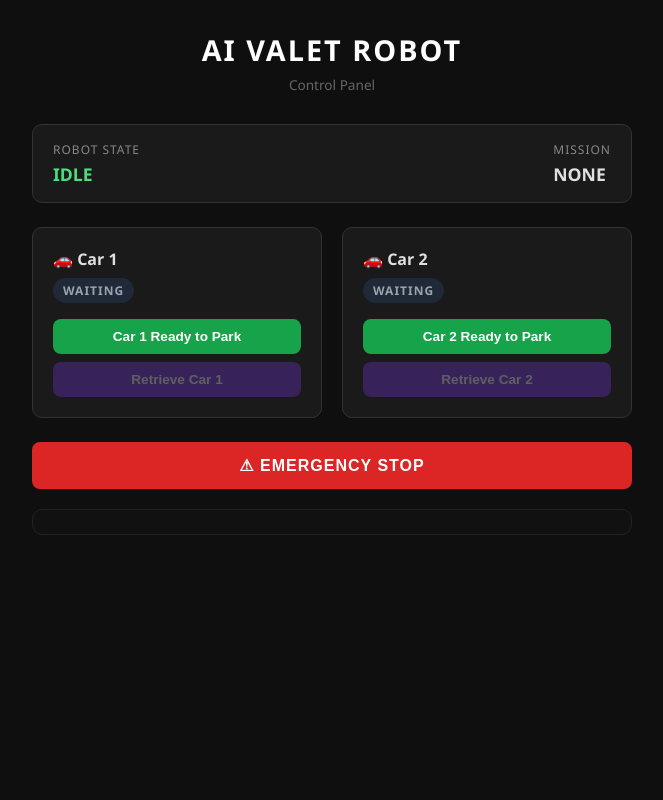
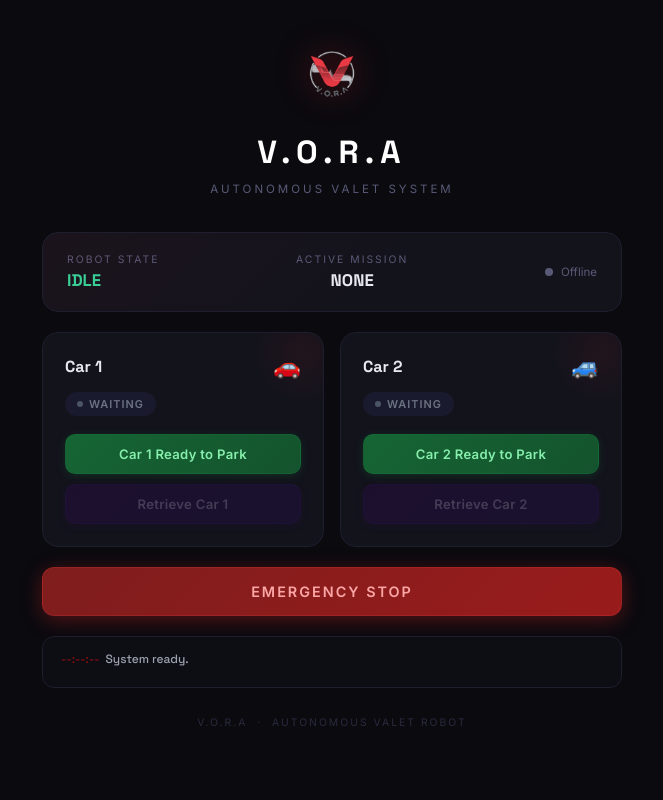
Before and after one commit to WillPelech/senior_design_final, a Flask app: page / in a window 1280 px wide. Shown: the whole page, without its empty margins (308-971 px from the left). Run offline with Flask 3, Linux system fonts and the light colour scheme; parts of the project's set-up code (start-up, migrations or seed data) failed here and were passed over.

Commit message:
Reshape markers, disable lift for line testing, polish UI
- PS2 marker changed from red square to red hexagon; added _check_hexagon()
- Shape assignments: HOME=green circle, PS1=blue square, PS2=red hexagon, EXIT=yellow triangle
- LIFT_ENABLED=False flag added to config for line-following-only mode
- SERVO_TRAVEL_TIME_S reduced to 0.1s; lift stays up between spots
- Robot writes /tmp/valet_status.json every 5 ticks for UI polling
- UI SSH now uses tmux send-keys to inject keypresses into robot session
- V.O.R.A branding + logo in web UI; emergency stop symbol removed

Co-Authored-By: Claude Sonnet 4.6 <noreply@anthropic.com>

```diff
--- a/ui/server.py
+++ b/ui/server.py
@@ -1,27 +1,30 @@
 """
 AI Valet Robot – Web UI Server
-Run on your laptop: python server.py
+Run on your laptop: python server.py --host <pi-ip> --user will
 Then open http://localhost:5000 in your browser.
 
 Demo mode (no robot needed):
     python server.py --demo
 
-Real mode (robot running on Pi):
-    python server.py
-Commands are written to /tmp/valet_cmd and status is read from /tmp/valet_status.json
+Real mode (SSHes into Pi to send commands):
+    python server.py --host 10.20.3.136 --user will
 """
 
 import argparse
 import json
 import os
+import subprocess
 import threading
 import time
 from flask import Flask, jsonify, render_template, request
 
 app = Flask(__name__)
 
-STATUS_FILE  = "/tmp/valet_status.json"
-COMMAND_FILE = "/tmp/valet_cmd"
+# Filled in from CLI args
+PI_HOST = None
+PI_USER = None
+COMMAND_FILE  = "/tmp/valet_cmd"
+TMUX_SESSION  = "valet"
 
 # ---------------------------------------------------------------------------
 # Shared state
@@ -30,28 +33,78 @@ COMMAND_FILE = "/tmp/valet_cmd"
 state = {
     "robot_state":  "IDLE",
     "mission":      "NONE",
-    "car1_status":  "waiting",   # waiting | ready | being_picked_up | parked | ready_to_retrieve
+    "car1_status":  "waiting",
     "car2_status":  "waiting",
     "demo_mode":    False,
+    "connected":    False,
 }
 state_lock = threading.Lock()
 
 
 # ---------------------------------------------------------------------------
-# Demo mode – simulates robot state transitions
+# SSH helpers
+# ---------------------------------------------------------------------------
+
+def _ssh(command: str) -> bool:
+    """Run a command on the Pi via SSH. Returns True on success."""
+    if not PI_HOST:
+        return False
+    try:
+        result = subprocess.run(
+            ["ssh", "-o", "ConnectTimeout=3", "-o", "BatchMode=yes",
+             f"{PI_USER}@{PI_HOST}", command],
+            timeout=5, capture_output=True,
+        )
+        return result.returncode == 0
+    except Exception as e:
+        print(f"SSH error: {e}")
+        return False
+
+
+def _send_robot_command(key: str):
+    """Send a keypress to the robot's tmux session via SSH."""
+    _ssh(f"tmux send-keys -t {TMUX_SESSION} '{key}' ''")
+
+
+def _poll_pi_status():
+    """Periodically fetch robot state from Pi via SSH."""
+    while True:
+        try:
+            result = subprocess.run(
+                ["ssh", "-o", "ConnectTimeout=2", "-o", "BatchMode=yes",
+                 f"{PI_USER}@{PI_HOST}", f"cat /tmp/valet_status.json 2>/dev/null"],
+                timeout=4, capture_output=True, text=True,
+            )
+            if result.returncode == 0 and result.stdout.strip():
+                data = json.loads(result.stdout)
+                with state_lock:
+                    state["robot_state"] = data.get("robot_state", state["robot_state"])
+                    state["mission"]     = data.get("mission",      state["mission"])
+                    state["connected"]   = True
+            else:
+                with state_lock:
+                    state["connected"] = False
+        except Exception:
+            with state_lock:
+                state["connected"] = False
+        time.sleep(1)
+
+
+# ---------------------------------------------------------------------------
+# Demo mode – simulates robot state transitions without SSH
 # ---------------------------------------------------------------------------
 
 def _demo_mission(car_num: int):
-    statuses = [
-        ("being_picked_up", f"CAR{car_num}", "NAVIGATE",  2),
-        ("being_picked_up", f"CAR{car_num}", "AT_SPOT",   1),
-        ("being_picked_up", f"CAR{car_num}", "DELIVER",   2),
-        ("parked",          f"CAR{car_num}", "AT_EXIT",   1),
-        ("parked",          "NONE",          "RETURN",    2),
-        ("parked",          "NONE",          "IDLE",      0),
+    key = f"car{car_num}_status"
+    steps = [
+        ("being_picked_up", f"CAR{car_num}", "NAVIGATE", 2),
+        ("being_picked_up", f"CAR{car_num}", "AT_SPOT",  1),
+        ("being_picked_up", f"CAR{car_num}", "DELIVER",  2),
+        ("parked",          f"CAR{car_num}", "AT_EXIT",  1),
+        ("parked",          "NONE",          "RETURN",   2),
+        ("parked",          "NONE",          "IDLE",     0),
     ]
-    key = f"car{car_num}_status"
-    for car_status, mission, robot_state, delay in statuses:
+    for car_status, mission, robot_state, delay in steps:
         with state_lock:
             state[key]           = car_status
             state["mission"]     = mission
@@ -63,10 +116,10 @@ def _demo_mission(car_num: int):
 def _demo_retrieve(car_num: int):
     key = f"car{car_num}_status"
     steps = [
-        ("being_picked_up", f"CAR{car_num}", "NAVIGATE",  2),
-        ("being_picked_up", f"CAR{car_num}", "AT_SPOT",   1),
-        ("waiting",         "NONE",          "RETURN",    2),
-        ("waiting",         "NONE",          "IDLE",      0),
+        ("being_picked_up", f"CAR{car_num}", "NAVIGATE", 2),
+        ("being_picked_up", f"CAR{car_num}", "AT_SPOT",  1),
+        ("waiting",         "NONE",          "RETURN",   2),
+        ("waiting",         "NONE",          "IDLE",     0),
     ]
     for car_status, mission, robot_state, delay in steps:
         with state_lock:
@@ -75,32 +128,6 @@ def _demo_retrieve(car_num: int):
             state["robot_state"] = robot_state
         if delay:
             time.sleep(delay)
-
-
-# ---------------------------------------------------------------------------
-# Real mode – read status from file written by robot
-# ---------------------------------------------------------------------------
-
-def _poll_status():
-    while True:
-        try:
-            if os.path.exists(STATUS_FILE):
-                with open(STATUS_FILE) as f:
-                    data = json.load(f)
-                with state_lock:
-                    state["robot_state"] = data.get("robot_state", state["robot_state"])
-                    state["mission"]     = data.get("mission",      state["mission"])
-        except Exception:
-            pass
-        time.sleep(0.5)
-
-
-def _send_command(cmd: str):
-    try:
-        with open(COMMAND_FILE, "w") as f:
-            f.write(cmd)
-    except Exception as e:
-        print(f"Failed to write command: {e}")
 
 
 # ---------------------------------------------------------------------------
@@ -132,7 +159,7 @@ def api_command():
         if demo:
             threading.Thread(target=_demo_mission, args=(1,), daemon=True).start()
         else:
-            _send_command("1")
+            _send_robot_command("1")
 
     elif cmd == "car2_ready":
         with state_lock:
@@ -140,7 +167,7 @@ def api_command():
         if demo:
             threading.Thread(target=_demo_mission, args=(2,), daemon=True).start()
         else:
-            _send_command("2")
+            _send_robot_command("2")
 
     elif cmd == "retrieve_car1":
         with state_lock:
@@ -149,7 +176,7 @@ def api_command():
         if demo:
             threading.Thread(target=_demo_retrieve, args=(1,), daemon=True).start()
         else:
-            _send_command("1")
+            _send_robot_command("1")
 
     elif cmd == "retrieve_car2":
         with state_lock:
@@ -158,13 +185,13 @@ def api_command():
         if demo:
             threading.Thread(target=_demo_retrieve, args=(2,), daemon=True).start()
         else:
-            _send_command("2")
+            _send_robot_command("2")
 
     elif cmd == "estop":
         with state_lock:
             state["robot_state"] = "ESTOP"
         if not demo:
-            _send_command(" ")
+            _send_robot_command(" ")
 
     return jsonify({"ok": True})
 
@@ -175,7 +202,9 @@ def api_command():
 
 if __name__ == "__main__":
     parser = argparse.ArgumentParser()
-    parser.add_argument("--demo", action="store_true", help="Run in demo mode (no robot needed)")
+    parser.add_argument("--demo", action="store_true", help="Demo mode — no robot needed")
+    parser.add_argument("--host", default=None,  help="Pi IP address")
+    parser.add_argument("--user", default="will", help="Pi SSH username (default: will)")
     args = parser.parse_args()
 
     with state_lock:
@@ -184,7 +213,12 @@ if __name__ == "__main__":
     if args.demo:
         print("Running in DEMO MODE — no robot required")
     else:
-        print("Running in REAL MODE — reading robot status from", STATUS_FILE)
-        threading.Thread(target=_poll_status, daemon=True).start()
+        if not args.host:
+            print("ERROR: provide --host <pi-ip> or use --demo")
+            raise SystemExit(1)
+        PI_HOST = args.host
+        PI_USER = args.user
+        print(f"Connecting to Pi at {PI_USER}@{PI_HOST}")
+        threading.Thread(target=_poll_pi_status, daemon=True).start()
 
     app.run(host="0.0.0.0", port=5000, debug=False)
--- a/ui/templates/index.html
+++ b/ui/templates/index.html
@@ -3,150 +3,325 @@
 <head>
   <meta charset="UTF-8">
   <meta name="viewport" content="width=device-width, initial-scale=1.0">
-  <title>AI Valet Robot</title>
+  <title>V.O.R.A – Valet Robot</title>
+  <link rel="icon" type="image/png" href="/static/logo.png">
+  <link rel="preconnect" href="https://fonts.googleapis.com">
+  <link href="https://fonts.googleapis.com/css2?family=Inter:wght@300;400;600;700&family=Space+Grotesk:wght@500;700&display=swap" rel="stylesheet">
   <style>
-    * { box-sizing: border-box; margin: 0; padding: 0; }
+    *, *::before, *::after { box-sizing: border-box; margin: 0; padding: 0; }
+
+    :root {
+      --red:    #e02020;
+      --red-dim: #8b1010;
+      --bg:     #0a0a0f;
+      --surface:#13131c;
+      --border: #1e1e2e;
+      --text:   #e8e8f0;
+      --muted:  #5a5a78;
+      --green:  #34d399;
+      --blue:   #60a5fa;
+      --yellow: #fbbf24;
+      --purple: #a78bfa;
+      --orange: #fb923c;
+    }
 
     body {
-      font-family: 'Segoe UI', sans-serif;
-      background: #0f0f0f;
-      color: #e0e0e0;
+      font-family: 'Inter', sans-serif;
+      background: var(--bg);
+      color: var(--text);
       min-height: 100vh;
       display: flex;
       flex-direction: column;
       align-items: center;
-      padding: 30px 20px;
+      padding: 32px 20px 48px;
     }
 
-    h1 {
-      font-size: 1.8rem;
-      letter-spacing: 2px;
-      color: #ffffff;
-      margin-bottom: 6px;
+    /* ── Header ── */
+    .header {
+      display: flex;
+      flex-direction: column;
+      align-items: center;
+      gap: 10px;
+      margin-bottom: 36px;
     }
 
-    .subtitle { color: #666; font-size: 0.85rem; margin-bottom: 30px; }
+    .header img {
+      width: 90px;
+      height: 90px;
+      object-fit: contain;
+      filter: drop-shadow(0 0 18px rgba(224,32,32,0.45));
+    }
 
-    /* Robot status bar */
-    .robot-status {
+    .header h1 {
+      font-family: 'Space Grotesk', sans-serif;
+      font-size: 2rem;
+      font-weight: 700;
+      letter-spacing: 6px;
+      color: #fff;
+    }
+
+    .header .tagline {
+      font-size: 0.72rem;
+      letter-spacing: 3px;
+      text-transform: uppercase;
+      color: var(--muted);
+    }
+
+    /* ── Robot status card ── */
+    .status-card {
       width: 100%;
-      max-width: 600px;
-      background: #1a1a1a;
-      border: 1px solid #333;
-      border-radius: 10px;
-      padding: 16px 20px;
-      margin-bottom: 24px;
+      max-width: 580px;
+      background: var(--surface);
+      border: 1px solid var(--border);
+      border-radius: 16px;
+      padding: 20px 24px;
+      margin-bottom: 20px;
       display: flex;
       justify-content: space-between;
       align-items: center;
+      gap: 12px;
+      position: relative;
+      overflow: hidden;
     }
 
-    .status-label { font-size: 0.75rem; color: #888; text-transform: uppercase; letter-spacing: 1px; }
-    .status-value { font-size: 1.1rem; font-weight: 600; margin-top: 4px; }
+    .status-card::before {
+      content: '';
+      position: absolute;
+      inset: 0;
+      background: linear-gradient(135deg, rgba(224,32,32,0.04) 0%, transparent 60%);
+      pointer-events: none;
+    }
 
-    .state-IDLE     { color: #4ade80; }
-    .state-NAVIGATE { color: #60a5fa; }
-    .state-AT_SPOT  { color: #facc15; }
-    .state-DELIVER  { color: #fb923c; }
-    .state-AT_EXIT  { color: #a78bfa; }
-    .state-RETURN   { color: #60a5fa; }
-    .state-DONE     { color: #4ade80; }
-    .state-ESTOP    { color: #f87171; }
+    .status-pill {
+      display: flex;
+      align-items: center;
+      gap: 8px;
+    }
 
-    /* Car cards */
-    .cars { display: flex; gap: 20px; width: 100%; max-width: 600px; margin-bottom: 24px; flex-wrap: wrap; }
+    .pulse-dot {
+      width: 8px;
+      height: 8px;
+      border-radius: 50%;
+      background: var(--green);
+      animation: pulse 2s infinite;
+    }
+
+    .pulse-dot.offline { background: var(--muted); animation: none; }
+
+    @keyframes pulse {
+      0%, 100% { opacity: 1; transform: scale(1); }
+      50%       { opacity: 0.5; transform: scale(0.8); }
+    }
+
+    .status-group { display: flex; flex-direction: column; gap: 3px; }
+    .status-label { font-size: 0.65rem; text-transform: uppercase; letter-spacing: 2px; color: var(--muted); }
+    .status-value { font-family: 'Space Grotesk', sans-serif; font-size: 1.05rem; font-weight: 600; }
+
+    .state-IDLE     { color: var(--green); }
+    .state-NAVIGATE { color: var(--blue); }
+    .state-AT_SPOT  { color: var(--yellow); }
+    .state-DELIVER  { color: var(--orange); }
+    .state-AT_EXIT  { color: var(--purple); }
+    .state-RETURN   { color: var(--blue); }
+    .state-DONE     { color: var(--green); }
+    .state-ESTOP    { color: var(--red); }
+
+    /* ── Car cards ── */
+    .cars {
+      display: flex;
+      gap: 16px;
+      width: 100%;
+      max-width: 580px;
+      margin-bottom: 20px;
+      flex-wrap: wrap;
+    }
 
     .car-card {
       flex: 1;
       min-width: 240px;
-      background: #1a1a1a;
-      border: 1px solid #333;
-      border-radius: 10px;
-      padding: 20px;
+      background: var(--surface);
+      border: 1px solid var(--border);
+      border-radius: 16px;
+      padding: 22px;
+      position: relative;
+      overflow: hidden;
+      transition: border-color 0.2s;
     }
 
-    .car-title { font-size: 1rem; font-weight: 700; margin-bottom: 8px; }
-    .car-status-badge {
-      display: inline-block;
-      padding: 4px 10px;
-      border-radius: 20px;
-      font-size: 0.75rem;
-      font-weight: 600;
-      margin-bottom: 16px;
-      text-transform: uppercase;
-      letter-spacing: 1px;
+    .car-card:hover { border-color: #2e2e44; }
+
+    .car-card::after {
+      content: '';
+      position: absolute;
+      top: -30px; right: -30px;
+      width: 100px; height: 100px;
+      border-radius: 50%;
+      background: radial-gradient(circle, rgba(224,32,32,0.07) 0%, transparent 70%);
+      pointer-events: none;
     }
 
-    .badge-waiting           { background: #1f2937; color: #9ca3af; }
-    .badge-ready             { background: #14532d; color: #4ade80; }
-    .badge-being_picked_up   { background: #1e3a5f; color: #60a5fa; }
-    .badge-parked            { background: #3b1e6d; color: #c4b5fd; }
-    .badge-ready_to_retrieve { background: #713f12; color: #fbbf24; }
+    .car-header {
+      display: flex;
+      justify-content: space-between;
+      align-items: center;
+      margin-bottom: 14px;
+    }
 
-    .car-buttons { display: flex; flex-direction: column; gap: 8px; }
+    .car-title {
+      font-family: 'Space Grotesk', sans-serif;
+      font-size: 1rem;
+      font-weight: 700;
+    }
 
+    .car-icon {
+      font-size: 1.4rem;
+      line-height: 1;
+    }
+
+    .badge {
+      display: inline-flex;
+      align-items: center;
+      gap: 6px;
+      padding: 5px 12px;
+      border-radius: 999px;
+      font-size: 0.68rem;
+      font-weight: 600;
+      letter-spacing: 1px;
+      text-transform: uppercase;
+      margin-bottom: 18px;
+    }
+
+    .badge-dot { width: 6px; height: 6px; border-radius: 50%; }
+
+    .badge-waiting           { background: #1a1a2e; color: #6b7280; }
+    .badge-waiting .badge-dot { background: #4b5563; }
+    .badge-ready             { background: #052e16; color: #34d399; }
+    .badge-ready .badge-dot  { background: #34d399; }
+    .badge-being_picked_up   { background: #0c1a3d; color: #60a5fa; }
+    .badge-being_picked_up .badge-dot { background: #60a5fa; }
+    .badge-parked            { background: #1e0a4e; color: #c4b5fd; }
+    .badge-parked .badge-dot { background: #c4b5fd; }
+
+    .car-buttons { display: flex; flex-direction: column; gap: 10px; }
+
+    /* ── Buttons ── */
     button {
-      padding: 10px 16px;
+      font-family: 'Inter', sans-serif;
+      padding: 11px 18px;
       border: none;
-      border-radius: 8px;
-      font-size: 0.85rem;
+      border-radius: 10px;
+      font-size: 0.82rem;
       font-weight: 600;
       cursor: pointer;
-      transition: opacity 0.15s, transform 0.1s;
+      transition: opacity 0.15s, transform 0.1s, box-shadow 0.15s;
+      letter-spacing: 0.3px;
     }
 
     button:active { transform: scale(0.97); }
-    button:disabled { opacity: 0.3; cursor: not-allowed; transform: none; }
+    button:disabled { opacity: 0.25; cursor: not-allowed; transform: none; }
 
-    .btn-ready    { background: #16a34a; color: white; }
-    .btn-retrieve { background: #7c3aed; color: white; }
-    .btn-estop    { background: #dc2626; color: white; font-size: 1rem; letter-spacing: 1px; }
+    .btn-ready {
+      background: linear-gradient(135deg, #166534, #14532d);
+      color: #86efac;
+      border: 1px solid #15803d44;
+      box-shadow: 0 2px 8px rgba(20,83,45,0.4);
+    }
+    .btn-ready:hover:not(:disabled) { box-shadow: 0 4px 16px rgba(20,83,45,0.6); }
 
-    .estop-section { width: 100%; max-width: 600px; }
-    .estop-section button { width: 100%; padding: 14px; }
+    .btn-retrieve {
+      background: linear-gradient(135deg, #3b0764, #2e1065);
+      color: #d8b4fe;
+      border: 1px solid #6d28d944;
+      box-shadow: 0 2px 8px rgba(59,7,100,0.4);
+    }
+    .btn-retrieve:hover:not(:disabled) { box-shadow: 0 4px 16px rgba(109,40,217,0.5); }
 
+    /* ── E-Stop ── */
+    .estop-section { width: 100%; max-width: 580px; margin-bottom: 20px; }
+
+    .btn-estop {
+      width: 100%;
+      padding: 15px;
+      background: linear-gradient(135deg, #7f1d1d, #991b1b);
+      color: #fca5a5;
+      font-size: 0.9rem;
+      letter-spacing: 2px;
+      border: 1px solid #ef444433;
+      border-radius: 12px;
+      box-shadow: 0 4px 20px rgba(220,38,38,0.35);
+    }
+    .btn-estop:hover { box-shadow: 0 6px 28px rgba(220,38,38,0.55); }
+
+    /* ── Log ── */
     .log {
       width: 100%;
-      max-width: 600px;
-      margin-top: 20px;
-      background: #111;
-      border: 1px solid #222;
-      border-radius: 10px;
-      padding: 12px 16px;
-      font-family: monospace;
-      font-size: 0.78rem;
-      color: #6b7280;
-      max-height: 120px;
+      max-width: 580px;
+      background: #0d0d14;
+      border: 1px solid var(--border);
+      border-radius: 12px;
+      padding: 14px 18px;
+      font-family: 'Space Grotesk', monospace;
+      font-size: 0.75rem;
+      color: var(--muted);
+      max-height: 130px;
       overflow-y: auto;
     }
 
-    .log-entry { margin-bottom: 4px; }
-    .log-entry span { color: #4ade80; }
+    .log::-webkit-scrollbar { width: 4px; }
+    .log::-webkit-scrollbar-track { background: transparent; }
+    .log::-webkit-scrollbar-thumb { background: var(--border); border-radius: 2px; }
+
+    .log-entry { margin-bottom: 5px; line-height: 1.4; }
+    .log-entry .ts { color: var(--red-dim); margin-right: 6px; }
+    .log-entry .msg { color: #9ca3af; }
+
+    /* ── Footer ── */
+    .footer {
+      margin-top: 28px;
+      font-size: 0.65rem;
+      letter-spacing: 2px;
+      text-transform: uppercase;
+      color: #2a2a3e;
+    }
   </style>
 </head>
 <body>
 
-  <h1>AI VALET ROBOT</h1>
-  <div class="subtitle">Control Panel</div>
+  <!-- Header -->
+  <div class="header">
+    <img src="/static/logo.png" alt="V.O.R.A Logo">
+    <h1>V.O.R.A</h1>
+    <div class="tagline">Autonomous Valet System</div>
+  </div>
 
-  <!-- Robot status -->
-  <div class="robot-status">
-    <div>
+  <!-- Robot Status -->
+  <div class="status-card">
+    <div class="status-group">
       <div class="status-label">Robot State</div>
-      <div class="status-value" id="robot-state">—</div>
+      <div class="status-value state-IDLE" id="robot-state">IDLE</div>
     </div>
-    <div>
-      <div class="status-label">Mission</div>
-      <div class="status-value" id="mission">—</div>
+    <div class="status-group" style="text-align:center">
+      <div class="status-label">Active Mission</div>
+      <div class="status-value" id="mission" style="color:#e8e8f0">—</div>
+    </div>
+    <div class="status-pill">
+      <div class="pulse-dot" id="conn-dot"></div>
+      <span style="font-size:0.72rem; color:var(--muted)" id="conn-label">Connected</span>
     </div>
   </div>
 
-  <!-- Car cards -->
+  <!-- Car Cards -->
   <div class="cars">
     <!-- Car 1 -->
     <div class="car-card">
-      <div class="car-title">🚗 Car 1</div>
-      <div class="car-status-badge badge-waiting" id="car1-badge">Waiting</div>
+      <div class="car-header">
+        <div class="car-title">Car 1</div>
+        <div class="car-icon">🚗</div>
+      </div>
+      <div class="badge badge-waiting" id="car1-badge">
+        <div class="badge-dot"></div>
+        <span>Waiting</span>
+      </div>
       <div class="car-buttons">
         <button class="btn-ready" id="btn-car1-ready" onclick="sendCommand('car1_ready')">
           Car 1 Ready to Park
@@ -159,8 +334,14 @@
 
     <!-- Car 2 -->
     <div class="car-card">
-      <div class="car-title">🚗 Car 2</div>
-      <div class="car-status-badge badge-waiting" id="car2-badge">Waiting</div>
+      <div class="car-header">
+        <div class="car-title">Car 2</div>
+        <div class="car-icon">🚙</div>
+      </div>
+      <div class="badge badge-waiting" id="car2-badge">
+        <div class="badge-dot"></div>
+        <span>Waiting</span>
+      </div>
       <div class="car-buttons">
         <button class="btn-ready" id="btn-car2-ready" onclick="sendCommand('car2_ready')">
           Car 2 Ready to Park
@@ -172,39 +353,42 @@
     </div>
   </div>
 
-  <!-- Emergency stop -->
+  <!-- Emergency Stop -->
   <div class="estop-section">
-    <button class="btn-estop" onclick="sendCommand('estop')">⚠ EMERGENCY STOP</button>
+    <button class="btn-estop" onclick="sendCommand('estop')">EMERGENCY STOP</button>
   </div>
 
   <!-- Log -->
-  <div class="log" id="log"></div>
+  <div class="log" id="log">
+    <div class="log-entry"><span class="ts">--:--:--</span><span class="msg">System ready.</span></div>
+  </div>
+
+  <div class="footer">V.O.R.A &nbsp;·&nbsp; Autonomous Valet Robot</div>
 
   <script>
     const STATUS_LABELS = {
-      waiting:           'Waiting',
-      ready:             'Ready to Park',
-      being_picked_up:   'Being Picked Up',
-      parked:            'Parked',
-      ready_to_retrieve: 'Ready to Retrieve',
+      waiting:         'Waiting',
+      ready:           'Ready to Park',
+      being_picked_up: 'Being Picked Up',
+      parked:          'Parked',
     };
 
-    function addLog(msg) {
+    function addLog(msg, isError = false) {
       const log = document.getElementById('log');
       const now = new Date().toLocaleTimeString();
-      const el = document.createElement('div');
+      const el  = document.createElement('div');
       el.className = 'log-entry';
-      el.innerHTML = `<span>[${now}]</span> ${msg}`;
+      el.innerHTML = `<span class="ts">[${now}]</span><span class="msg" style="${isError ? 'color:#f87171' : ''}">${msg}</span>`;
       log.prepend(el);
     }
 
     function updateCarUI(num, status) {
-      const badge = document.getElementById(`car${num}-badge`);
-      const btnReady    = document.getElementById(`btn-car${num}-ready`);
+      const badge      = document.getElementById(`car${num}-badge`);
+      const btnReady   = document.getElementById(`btn-car${num}-ready`);
       const btnRetrieve = document.getElementById(`btn-car${num}-retrieve`);
 
-      badge.textContent = STATUS_LABELS[status] || status;
-      badge.className = `car-status-badge badge-${status}`;
+      badge.querySelector('span').textContent = STATUS_LABELS[status] || status;
+      badge.className = `badge badge-${status}`;
 
       btnReady.disabled    = status !== 'waiting';
       btnRetrieve.disabled = status !== 'parked';
@@ -216,36 +400,45 @@
         const data = await res.json();
 
         const stateEl = document.getElementById('robot-state');
-        stateEl.textContent  = data.robot_state;
-        stateEl.className    = `status-value state-${data.robot_state}`;
-        document.getElementById('mission').textContent = data.mission;
+        stateEl.textContent = data.robot_state;
+        stateEl.className   = `status-value state-${data.robot_state}`;
+        document.getElementById('mission').textContent = data.mission || '—';
+
+        const dot   = document.getElementById('conn-dot');
+        const label = document.getElementById('conn-label');
+        if (data.connected === false) {
+          dot.classList.add('offline');
+          label.textContent = 'Offline';
+        } else {
+          dot.classList.remove('offline');
+          label.textContent = 'Connected';
+        }
 
         updateCarUI(1, data.car1_status);
         updateCarUI(2, data.car2_status);
       } catch (e) {
-        console.error('Status poll failed:', e);
+        console.error('Poll failed:', e);
       }
     }
 
     async function sendCommand(cmd) {
-      addLog(`Sending command: ${cmd}`);
+      addLog(`Sending: ${cmd}`);
       try {
-        const res = await fetch('/api/command', {
+        const res  = await fetch('/api/command', {
           method: 'POST',
-          body: JSON.stringify({ command: cmd }),
+          body:   JSON.stringify({ command: cmd }),
         });
         const data = await res.json();
         if (data.error) {
-          addLog(`Error: ${data.error}`);
+          addLog(`Error: ${data.error}`, true);
         } else {
-          addLog(`Command accepted: ${cmd}`);
+          addLog(`Done: ${cmd}`);
         }
       } catch (e) {
-        addLog(`Failed to send command: ${e}`);
+        addLog(`Failed: ${e}`, true);
       }
     }
 
-    // Poll every second
     pollStatus();
     setInterval(pollStatus, 1000);
   </script>
```
Also changed, not shown: src/config.py (+6 -3 lines), src/detection/aruco_detector.py (+21 -4 lines), src/main.py (+15 -0 lines), src/navigation/controller.py (+14 -10 lines), README.md, ui/static/logo.png (added).
